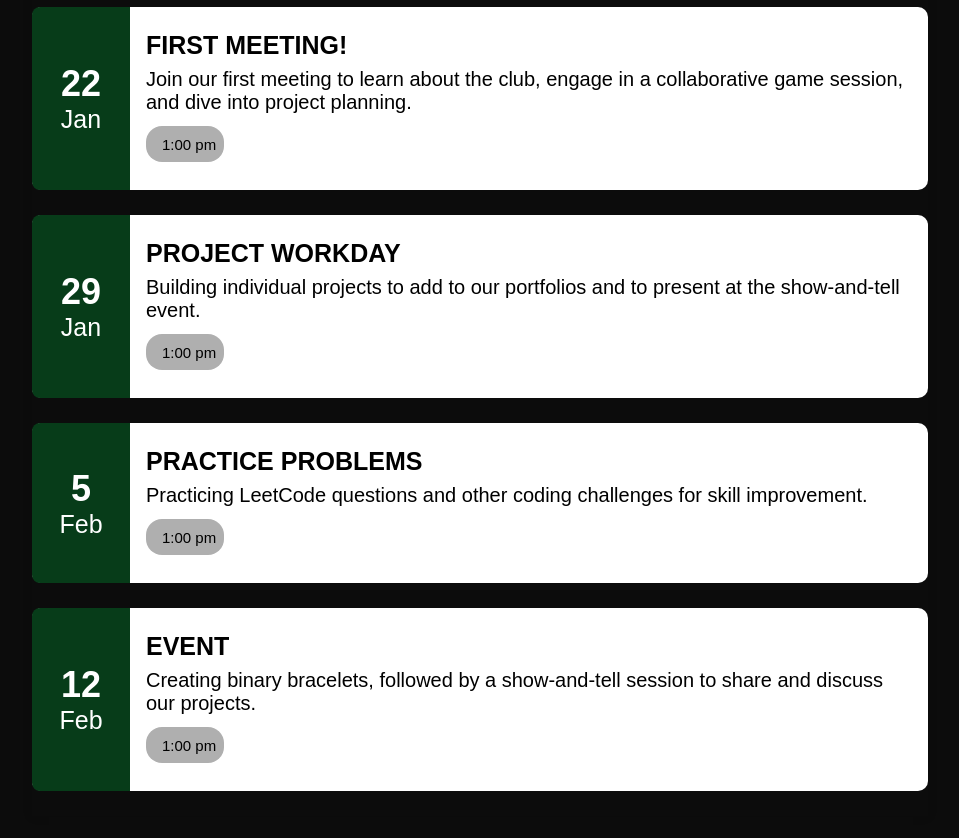
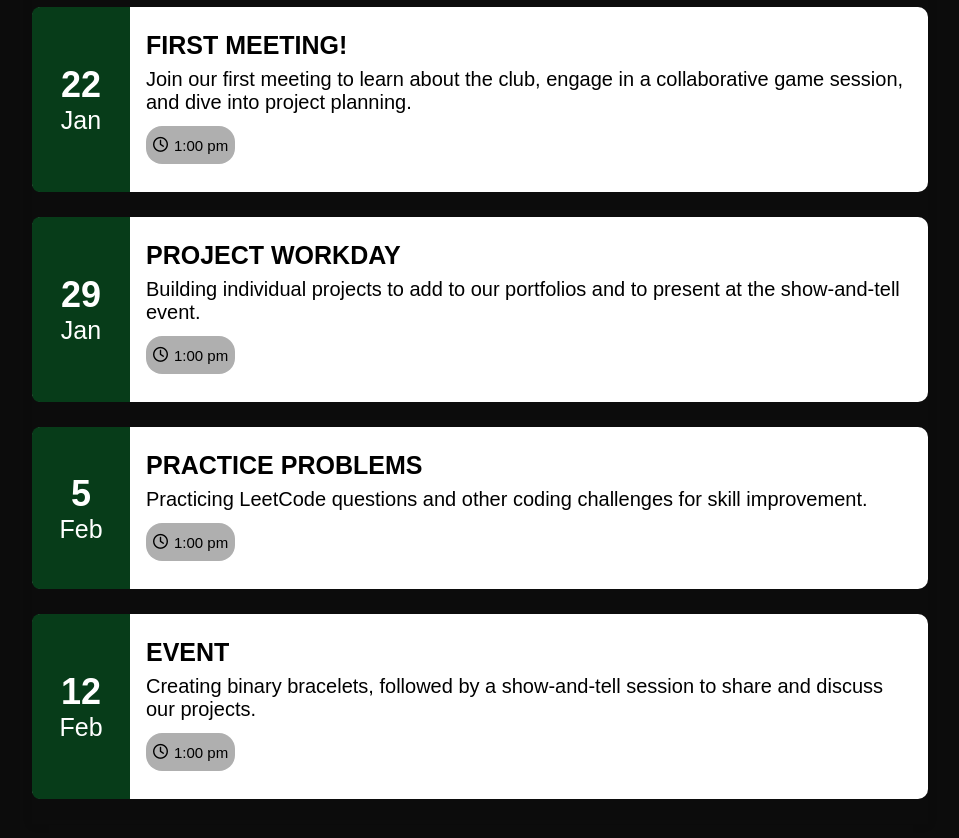
Before and after one commit to CSclubatFrisco/CsClubatFrisco.github.io, a website: page index.html in a window 1280 px wide. Shown: the part 2064-2902 px from the top of the page, without its empty margins (160-1119 px from the left). Drawn offline with nearby package versions, Linux system fonts and the light colour scheme; a web font is replaced by a local one.

Commit message:
fixing time image and alines box

```diff
--- a/index.html
+++ b/index.html
@@ -140,7 +140,7 @@
                 </div>
 
                 <div class="event-timing">
-                    <img src="images/time.png" alt="" /> 1:00 pm
+                    <i class="fa-regular fa-clock"></i>1:00 pm
                 </div>
             </div>
         </div>
@@ -161,7 +161,7 @@
                 </div>
 
                 <div class="event-timing">
-                    <img src="images/time.png" alt="" /> 1:00 pm
+                    <i class="fa-regular fa-clock"></i> 1:00 pm
                 </div>
             </div>
         </div>
@@ -182,7 +182,7 @@
                 </div>
 
                 <div class="event-timing">
-                    <img src="images/time.png" alt="" /> 1:00 pm
+                    <i class="fa-regular fa-clock"></i> 1:00 pm
                 </div>
             </div>
         </div>
@@ -203,7 +203,7 @@
                 </div>
 
                 <div class="event-timing">
-                    <img src="images/time.png" alt="" /> 1:00 pm
+                    <i class="fa-regular fa-clock"></i> 1:00 pm
                 </div>
             </div>
         </div>
@@ -224,7 +224,7 @@
             <div class="team-content">
                 <div class="box1">
                     <img src="cat.jpg" alt="aline">
-                    <h3>Aline Jouaidi</h3>
+                    <h3>Aline <br>Jouaidi</h3>
                     <h5>Freshman</h5>
                     <h5>Computer Science</h5>
                     <div class="icons">
--- a/styles.css
+++ b/styles.css
@@ -104,15 +104,16 @@ body{
     align-items: center;
     justify-content: center;
     width: fit-content;
-    padding: 8px;
+    padding: 7px;
     border-radius: 16px;
     margin: 12px 0;
     font-size: 15px;
 }
 
-.event-timing img {
+.event-timing i {
     height: 20px;
-    padding-right: 8px;
+    margin-top:4px;
+    padding-right: 6px;
 }
 
 @media (max-width: 1240px) {
@@ -324,7 +325,7 @@ body {
 
 /* aline code end*/
 
-/*aseel code start*/
+/*maku code start*/
 
 .socialsup {
     position: relative;
@@ -902,5 +903,5 @@ display: none;
   z-index: 60;
   color:#073C19;
 }
-/*aseel code end*/
+/*maku code end*/
 }
```
